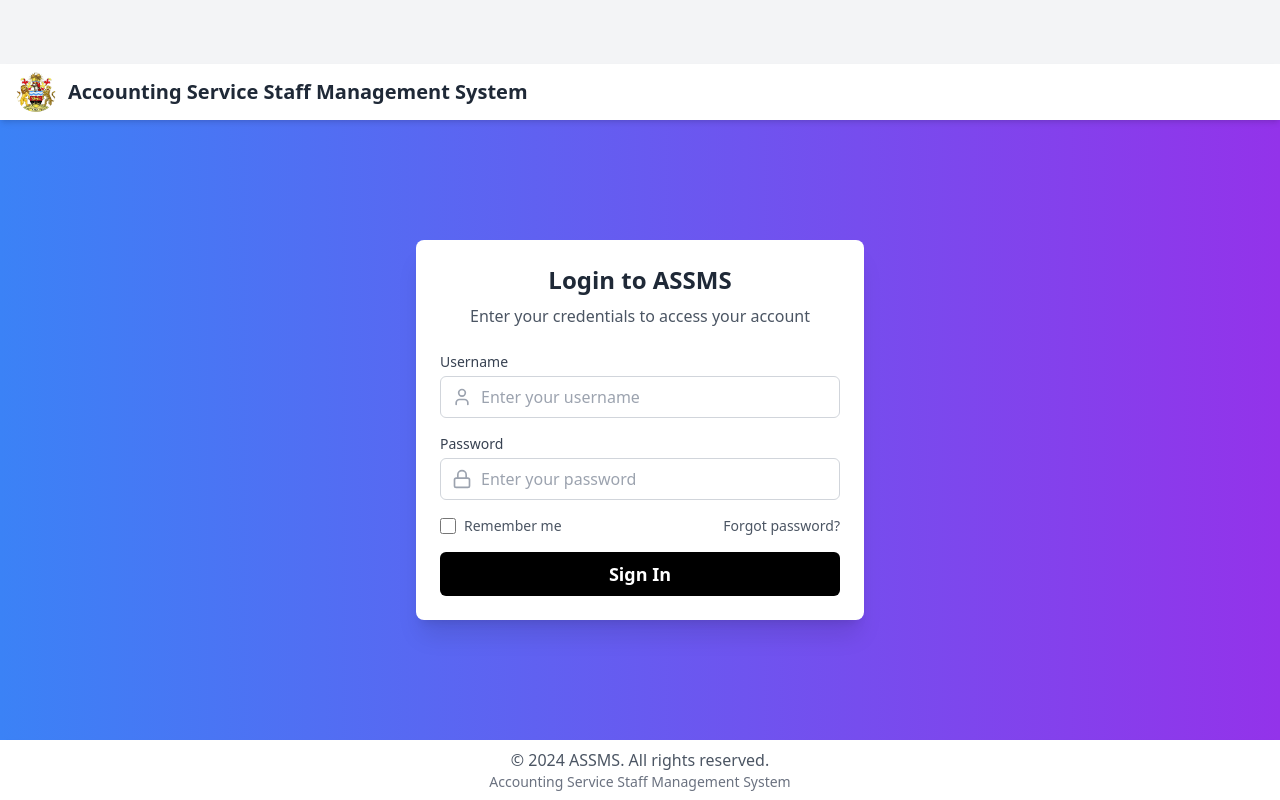
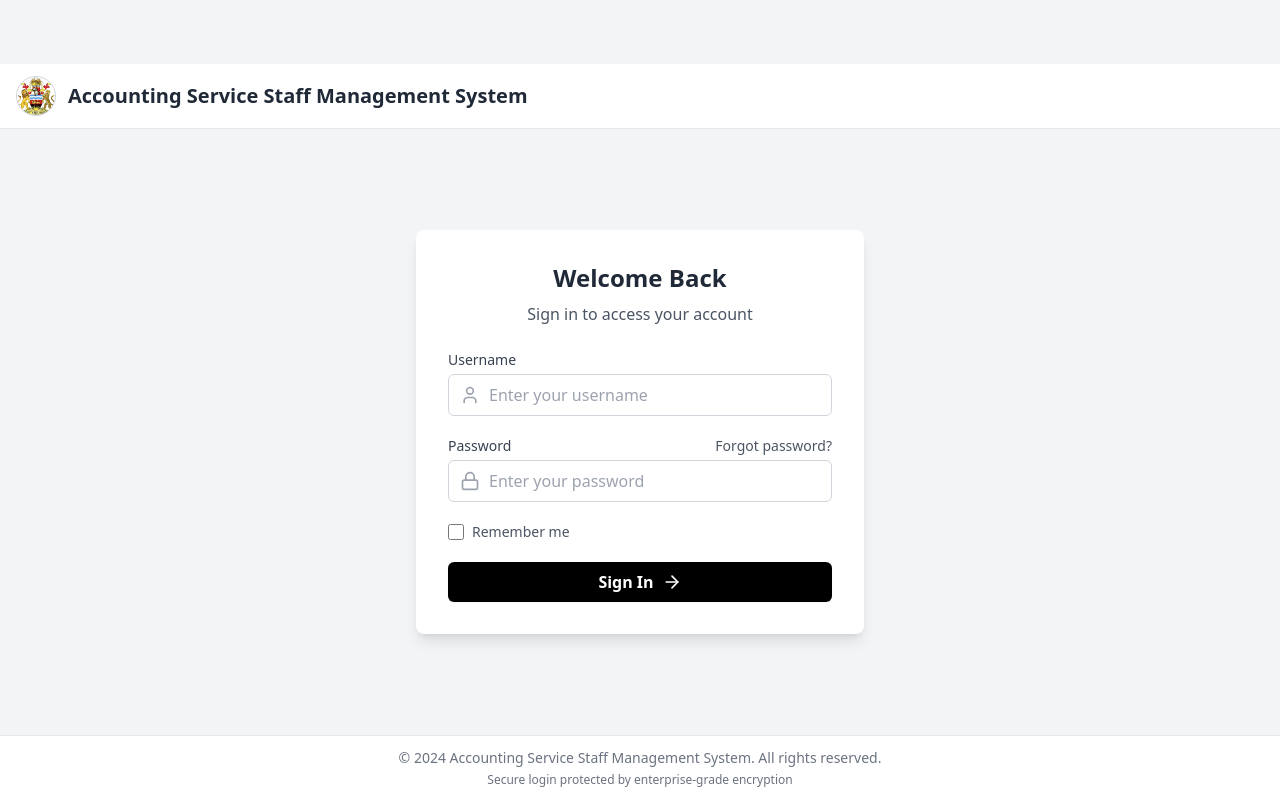
Before and after one commit to Skandaking/assms, a Next.js app: page /login in a window 1280 px wide. Built offline with nearby package versions, Linux system fonts and the light colour scheme; no server answers.

Commit message:
improved login page

```diff
--- a/src/app/login/page.tsx
+++ b/src/app/login/page.tsx
@@ -1,6 +1,6 @@
 'use client';
 import logo from '@/app/logo.png';
-import { Lock, User } from 'lucide-react';
+import { Lock, User, ArrowRight } from 'lucide-react';
 import { useRouter } from 'next/navigation';
 import React, { useState } from 'react';
 
@@ -8,12 +8,15 @@ const Login = () => {
   const [username, setUsername] = useState('');
   const [password, setPassword] = useState('');
   const [error, setError] = useState('');
+  const [isLoading, setIsLoading] = useState(false);
   const router = useRouter();
 
   const handleSubmit = async (e: React.FormEvent) => {
     e.preventDefault();
     setError('');
+    setIsLoading(true);
 
+    try {
       const response = await fetch('/api/login', {
         method: 'POST',
         headers: { 'Content-Type': 'application/json' },
@@ -29,16 +32,26 @@ const Login = () => {
       } else {
         setError(data.message);
       }
+    } catch (error) {
+      setError('Connection error. Please try again.');
+      console.error('Login error:', error);
+    } finally {
+      setIsLoading(false);
+    }
   };
 
   return (
-    <div className="h-screen flex flex-col bg-gradient-to-r from-blue-500 to-purple-600">
-      {/* Header - Reduced padding */}
-      <header className="bg-white shadow-md py-2">
-        <div className="container mx-auto px-4">
+    <div className="h-screen w-screen flex flex-col bg-white overflow-hidden">
+      {/* Header */}
+      <header className="bg-white border-b border-gray-200">
+        <div className="container mx-auto px-4 py-3">
           <div className="flex items-center space-x-3">
-            <div className="relative w-10 h-10">
-              <img src={logo.src} alt="ASSMS Logo" className="rounded-full" />
+            <div className="relative w-10 h-10 overflow-hidden rounded-full border border-gray-300">
+              <img
+                src={logo.src}
+                alt="ASSMS Logo"
+                className="object-cover w-full h-full"
+              />
             </div>
             <h1 className="text-xl font-bold text-gray-800">
               Accounting Service Staff Management System
@@ -47,26 +60,26 @@ const Login = () => {
         </div>
       </header>
 
-      {/* Main Content - Flex grow to take available space */}
-      <main className="flex-grow flex items-center justify-center px-4">
+      {/* Main Content */}
+      <main className="flex-grow flex items-center justify-center px-4 bg-gray-100">
         <div className="w-full max-w-md">
-          <div className="bg-white rounded-lg shadow-xl overflow-hidden">
+          <div className="bg-white rounded-lg shadow-lg overflow-hidden">
             {/* Login Form */}
-            <div className="p-6">
-              <h2 className="text-2xl font-bold text-gray-800 text-center mb-2">
-                Login to ASSMS
+            <div className="p-8">
+              <div className="mb-6 text-center">
+                <h2 className="text-2xl font-bold text-gray-800 mb-2">
+                  Welcome Back
                 </h2>
-              <p className="text-gray-600 text-center mb-6">
-                Enter your credentials to access your account
-              </p>
+                <p className="text-gray-600">Sign in to access your account</p>
+              </div>
 
               {error && (
-                <div className="mb-4 bg-red-50 border-l-4 border-red-500 p-3 rounded-r">
+                <div className="mb-6 bg-red-50 border-l-4 border-red-500 p-4 rounded-r">
                   <p className="text-red-700 text-sm font-medium">{error}</p>
                 </div>
               )}
 
-              <form onSubmit={handleSubmit} className="space-y-4">
+              <form onSubmit={handleSubmit} className="space-y-5">
                 <div>
                   <label
                     htmlFor="username"
@@ -87,17 +100,26 @@ const Login = () => {
                       placeholder="Enter your username"
                       className="block w-full pl-10 pr-3 py-2 border border-gray-300 rounded-md focus:ring-2 focus:ring-black focus:border-black"
                       required
+                      disabled={isLoading}
                     />
                   </div>
                 </div>
 
                 <div>
+                  <div className="flex justify-between items-center mb-1">
                     <label
                       htmlFor="password"
-                    className="block text-sm font-medium text-gray-700 mb-1"
+                      className="block text-sm font-medium text-gray-700"
                     >
                       Password
                     </label>
+                    <button
+                      type="button"
+                      className="text-sm text-gray-600 hover:text-black"
+                    >
+                      Forgot password?
+                    </button>
+                  </div>
                   <div className="relative">
                     <div className="absolute inset-y-0 left-0 pl-3 flex items-center pointer-events-none">
                       <Lock className="h-5 w-5 text-gray-400" />
@@ -111,11 +133,11 @@ const Login = () => {
                       placeholder="Enter your password"
                       className="block w-full pl-10 pr-3 py-2 border border-gray-300 rounded-md focus:ring-2 focus:ring-black focus:border-black"
                       required
+                      disabled={isLoading}
                     />
                   </div>
                 </div>
 
-                <div className="flex items-center justify-between text-sm">
                 <div className="flex items-center">
                   <input
                     id="remember-me"
@@ -123,26 +145,48 @@ const Login = () => {
                     type="checkbox"
                     className="h-4 w-4 text-black focus:ring-black border-gray-300 rounded"
                   />
-                    <label htmlFor="remember-me" className="ml-2 text-gray-600">
+                  <label
+                    htmlFor="remember-me"
+                    className="ml-2 text-sm text-gray-600"
+                  >
                     Remember me
                   </label>
-                  </div>
-                  <button
-                    type="button"
-                    className="text-gray-600 hover:text-gray-800"
-                  >
-                    Forgot password?
-                  </button>
                 </div>
 
                 <button
                   type="submit"
-                  className="w-full bg-black text-white py-2 px-4 rounded-md
+                  disabled={isLoading}
+                  className="w-full flex items-center justify-center bg-black text-white py-2 px-4 rounded-md
                   hover:bg-gray-800 focus:outline-none focus:ring-2
-                    focus:ring-offset-2 focus:ring-gray-500 transition-all duration-300
-                    ease-in-out hover:shadow-lg text-lg font-semibold"
+                  focus:ring-offset-2 focus:ring-gray-500 transition-all duration-200
+                  shadow-sm hover:shadow-md text-base font-semibold disabled:opacity-70 disabled:cursor-not-allowed"
                 >
-                  Sign In
+                  {isLoading ? (
+                    <svg
+                      className="animate-spin -ml-1 mr-3 h-5 w-5 text-white"
+                      xmlns="http://www.w3.org/2000/svg"
+                      fill="none"
+                      viewBox="0 0 24 24"
+                    >
+                      <circle
+                        className="opacity-25"
+                        cx="12"
+                        cy="12"
+                        r="10"
+                        stroke="currentColor"
+                        strokeWidth="4"
+                      ></circle>
+                      <path
+                        className="opacity-75"
+                        fill="currentColor"
+                        d="M4 12a8 8 0 018-8V0C5.373 0 0 5.373 0 12h4zm2 5.291A7.962 7.962 0 014 12H0c0 3.042 1.135 5.824 3 7.938l3-2.647z"
+                      ></path>
+                    </svg>
+                  ) : (
+                    <>
+                      Sign In <ArrowRight className="ml-2 h-5 w-5" />
+                    </>
+                  )}
                 </button>
               </form>
             </div>
@@ -150,15 +194,16 @@ const Login = () => {
         </div>
       </main>
 
-      {/* Footer - Reduced padding */}
-      <footer className="bg-white shadow-md py-2">
+      {/* Footer */}
+      <footer className="bg-white border-t border-gray-200 py-3">
         <div className="container mx-auto px-4">
-          <div className="text-center">
-            <p className="text-gray-600">
-              &copy; {new Date().getFullYear()} ASSMS. All rights reserved.
+          <div className="text-center text-gray-500 text-sm">
+            <p>
+              &copy; {new Date().getFullYear()} Accounting Service Staff
+              Management System. All rights reserved.
             </p>
-            <p className="text-sm text-gray-500">
-              Accounting Service Staff Management System
+            <p className="text-xs mt-1">
+              Secure login protected by enterprise-grade encryption
             </p>
           </div>
         </div>
```
Lines whose indentation alone changed are shown as unchanged.
